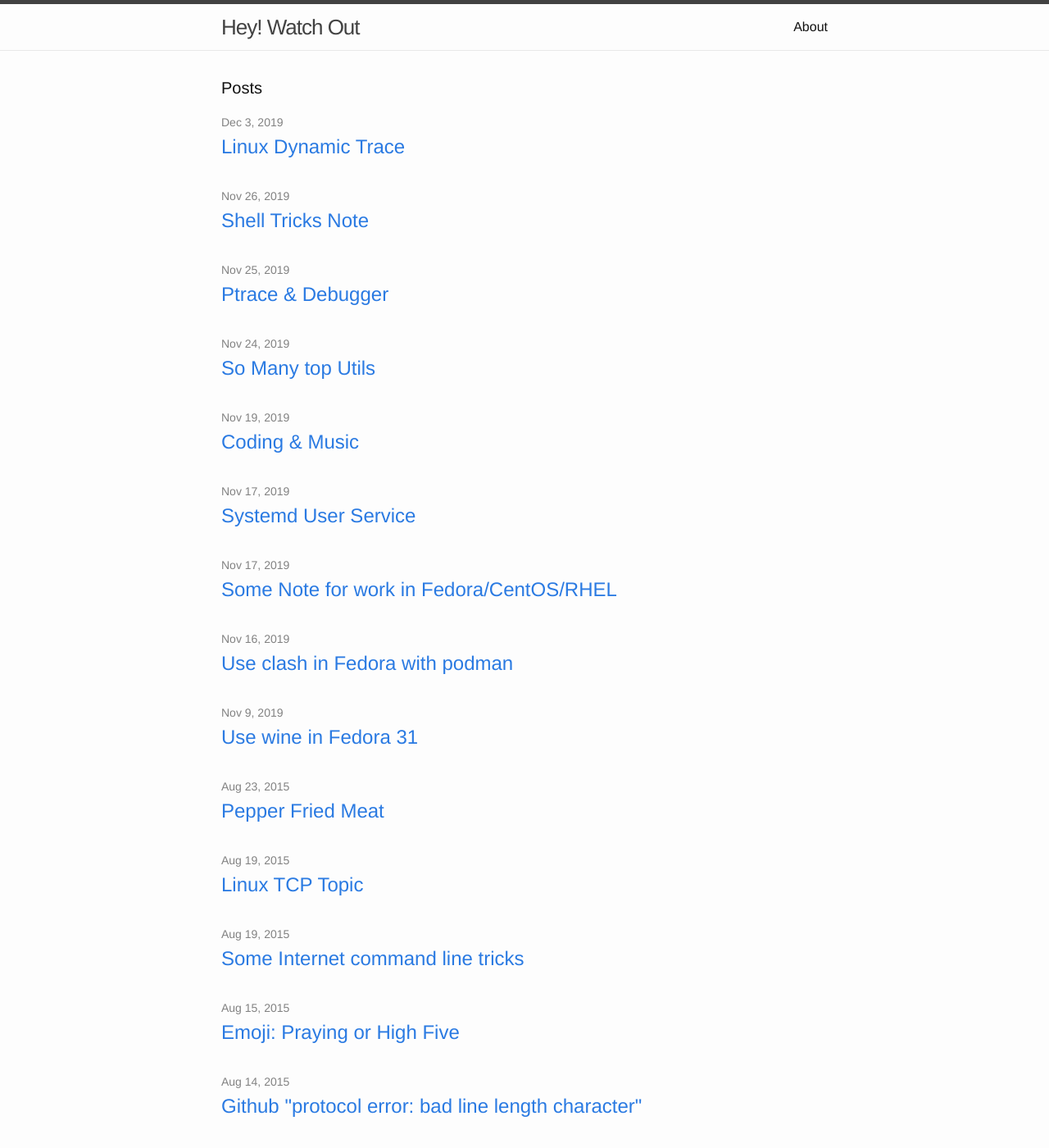
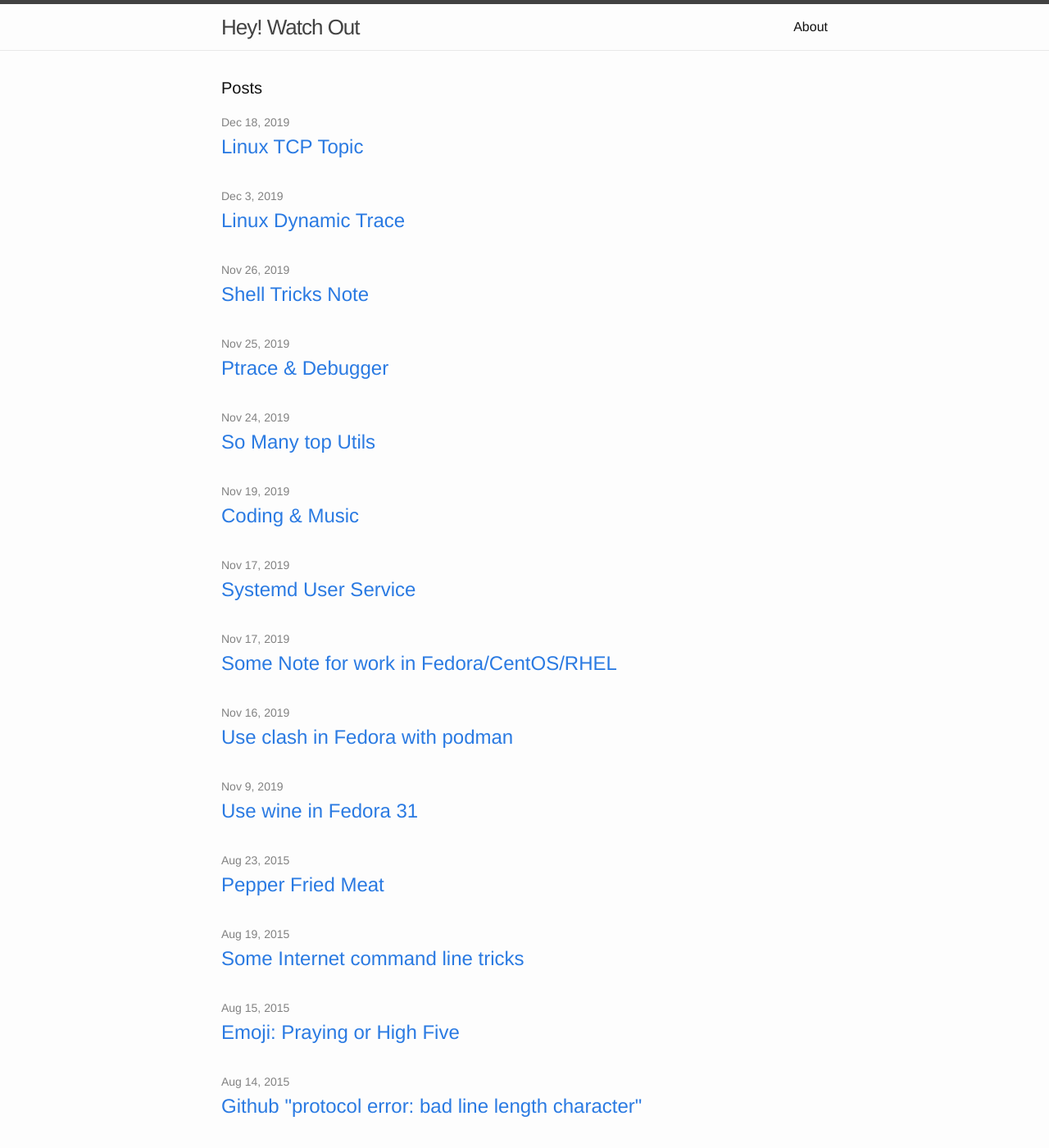
Before and after one commit to pendulm/pendulm.github.io, a Jekyll site: the page built from index.html, in a window 1280 px wide and 1400 px high. Shown: the whole window at 82% size. Built offline with Jekyll 4.4.1, drawn with Linux system fonts in a browser that asks for light colours.

Commit message:
update date

```diff
--- a/_posts/2019-12-18-linux-tcp.markdown
+++ b/_posts/2019-12-18-linux-tcp.markdown
@@ -1,7 +1,7 @@
 ---
 layout: post
 title:  "Linux TCP Topic"
-date:   2015-08-19 22:30:00
+date:   2019-12-18 20:30:00
 categories: network
 ---
 
```
